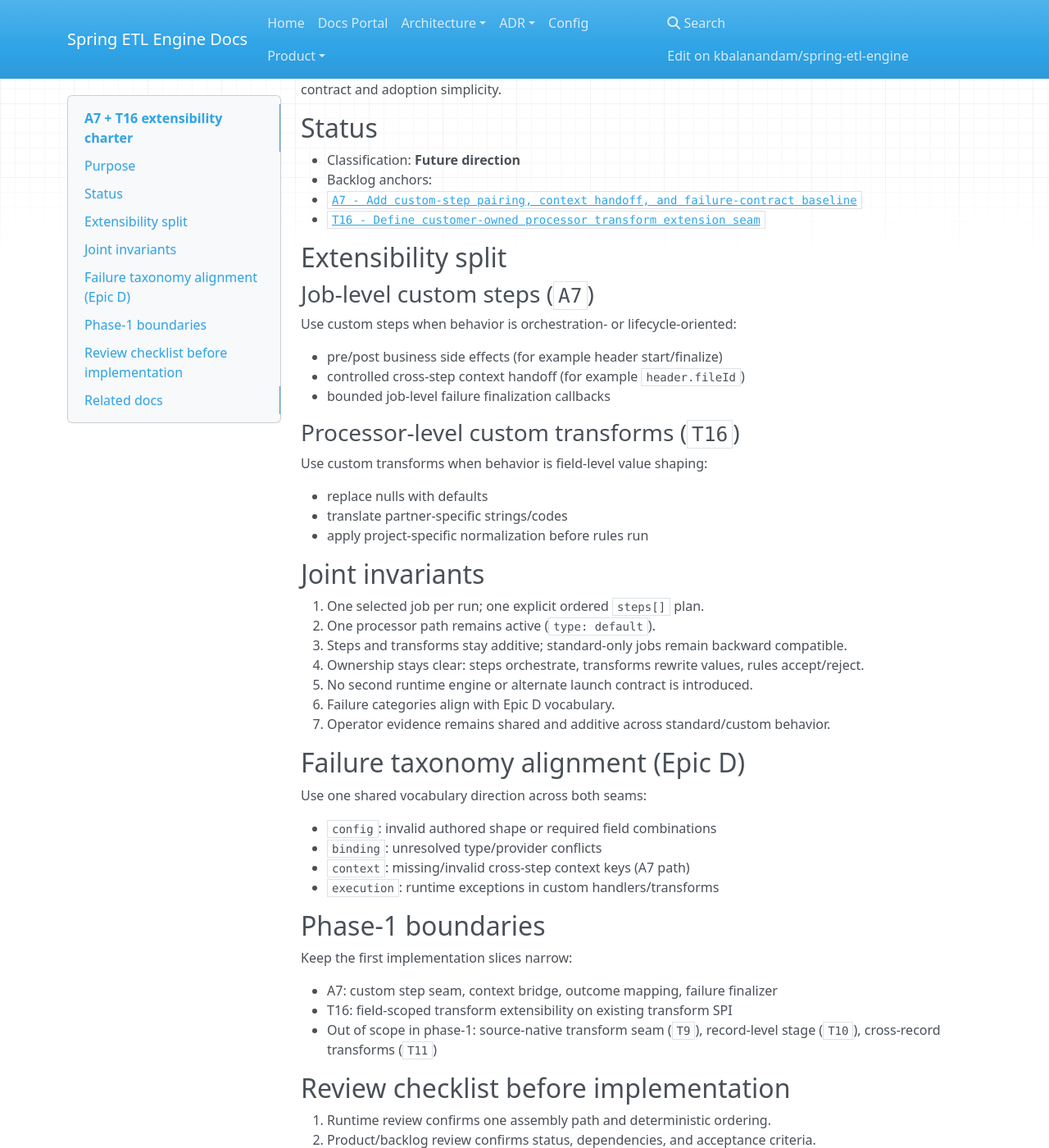
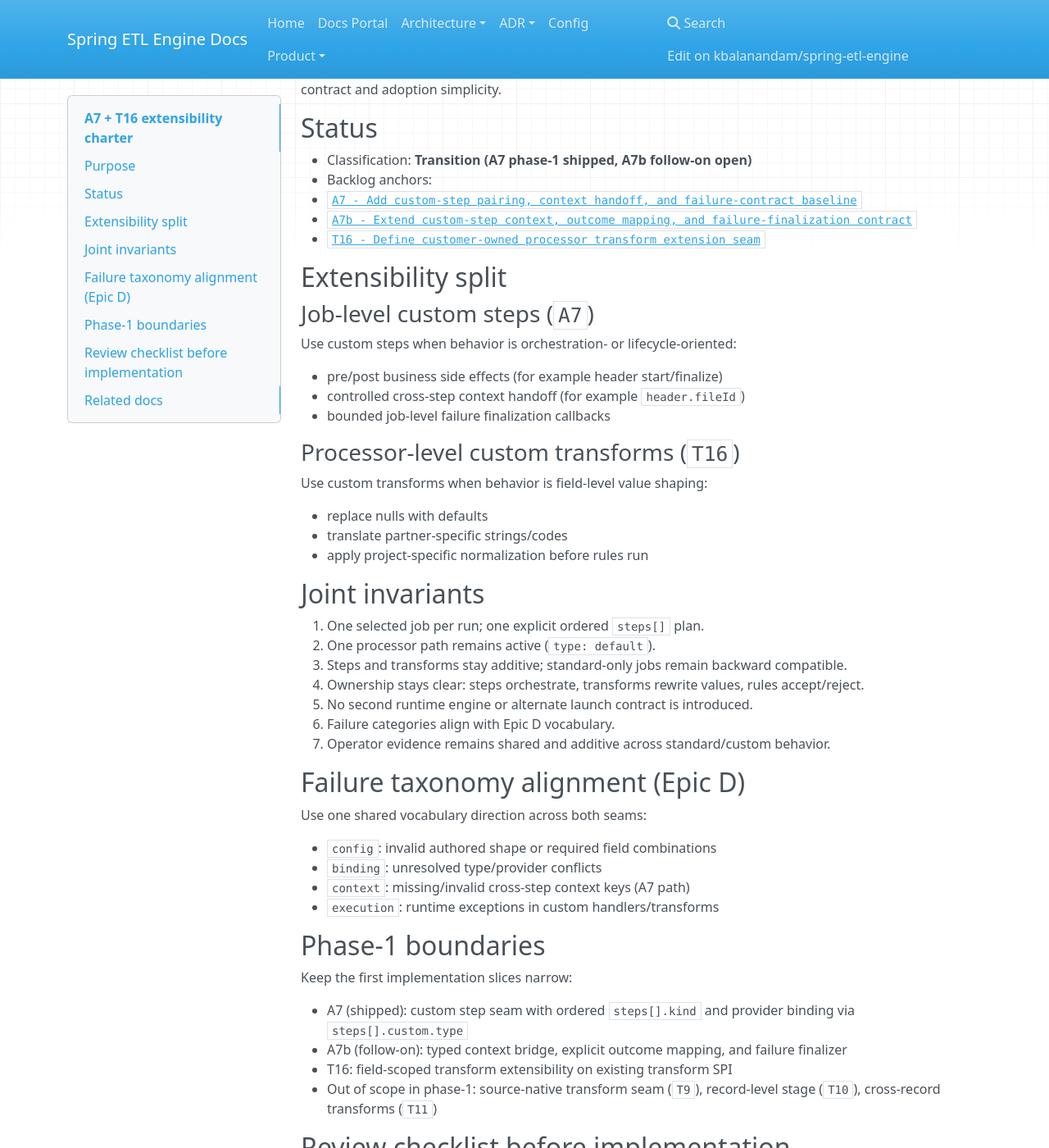
Before and after one commit to kbalanandam/spring-etl-engine, an MkDocs documentation site: the page built from docs/architecture/etl-core/a7-t16-extensibility-charter.md, in a window 1280 px wide and 1400 px high, scrolled down 252 px. Shown: the whole window at 82% size. Built offline with MkDocs 1.6.1, drawn with Linux system fonts in a browser that asks for light colours; nearby versions of some CDN libraries.

Commit message:
docs: finalize A7 phase-1 and A7b follow-on release notes

```diff
--- a/docs/architecture/etl-core/a7-t16-extensibility-charter.md
+++ b/docs/architecture/etl-core/a7-t16-extensibility-charter.md
@@ -11,9 +11,10 @@ The goal is to keep OneFlow scalable for customer-specific needs while preservin
 
 ## Status
 
-- Classification: **Future direction**
+- Classification: **Transition (A7 phase-1 shipped, A7b follow-on open)**
 - Backlog anchors:
   - [`A7 - Add custom-step pairing, context handoff, and failure-contract baseline`](../../product/backlog-items/etl-core/A7-custom-step-pairing-context-handoff-and-failure-contract.md)
+  - [`A7b - Extend custom-step context, outcome mapping, and failure-finalization contract`](../../product/backlog-items/etl-core/A7b-custom-step-context-outcome-and-failure-finalization-follow-on.md)
   - [`T16 - Define customer-owned processor transform extension seam`](../../product/backlog-items/etl-core/T16-customer-owned-processor-transform-extension-seam.md)
 
 ## Extensibility split
@@ -57,7 +58,8 @@ Use one shared vocabulary direction across both seams:
 
 Keep the first implementation slices narrow:
 
-- A7: custom step seam, context bridge, outcome mapping, failure finalizer
+- A7 (shipped): custom step seam with ordered `steps[].kind` and provider binding via `steps[].custom.type`
+- A7b (follow-on): typed context bridge, explicit outcome mapping, and failure finalizer
 - T16: field-scoped transform extensibility on existing transform SPI
 - Out of scope in phase-1: source-native transform seam (`T9`), record-level stage (`T10`), cross-record transforms (`T11`)
 
```
Also changed, not shown: CHANGELOG.md (+2 -0 lines).
